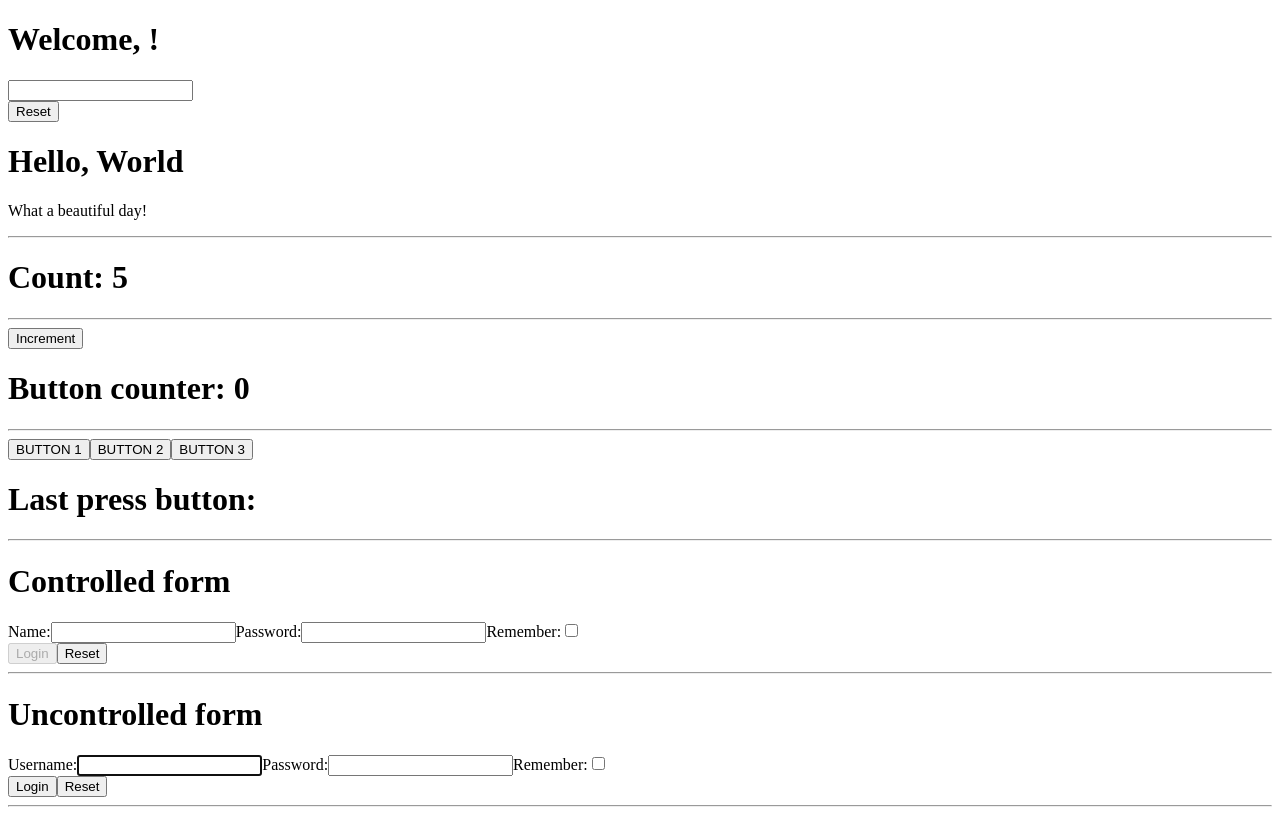
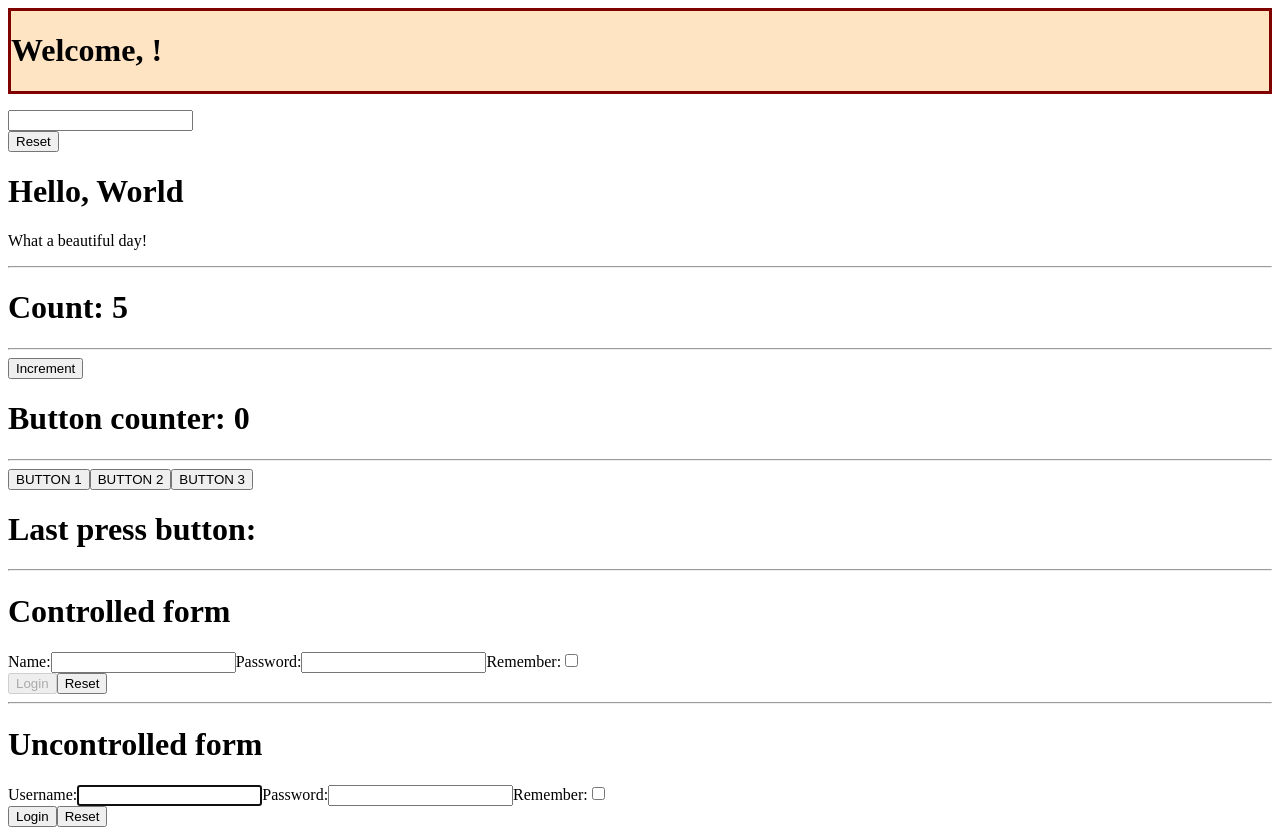
Before and after one commit to RavaMarghe/Esercizi-React, a React (Create React App) app in the folder my-app/: page / in a window 1280 px wide. Shown: the top 829 px of the page. Built offline with nearby package versions, Linux system fonts and the light colour scheme.

Commit message:
styled welcome.js

```diff
--- a/my-app/src/Welcome.js
+++ b/my-app/src/Welcome.js
@@ -4,7 +4,7 @@ import { Age } from "./Age";
 export class Welcome extends React.Component {
     render() {
         return(
-            <div>
+            <div className="welcome">
                 <h1>Welcome, <strong>{this.props.name}</strong>!</h1>
                  {this.props.age && <Age age={this.props.age}/>}
             </div>
--- /dev/null
+++ b/my-app/src/index.css
@@ -0,0 +1,5 @@
+.welcome {
+  background-color: bisque;
+  border: solid 3px maroon;
+  margin-bottom: 1rem;
+}
--- a/my-app/src/index.js
+++ b/my-app/src/index.js
@@ -1,5 +1,6 @@
 import * as ReactDOM from 'react-dom/client';
 import { App } from './App';
+import './index.css'
 
 const container = document.querySelector('#root');
 const root = ReactDOM.createRoot(container)
```
